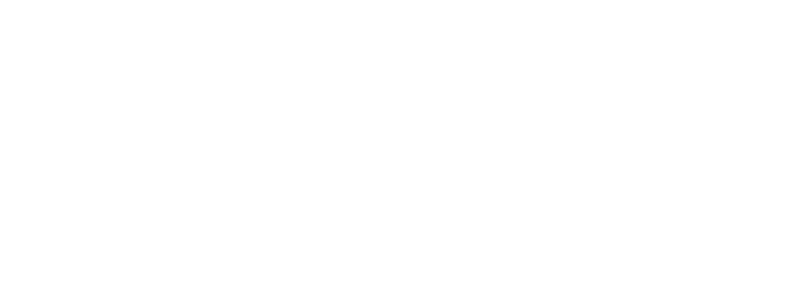
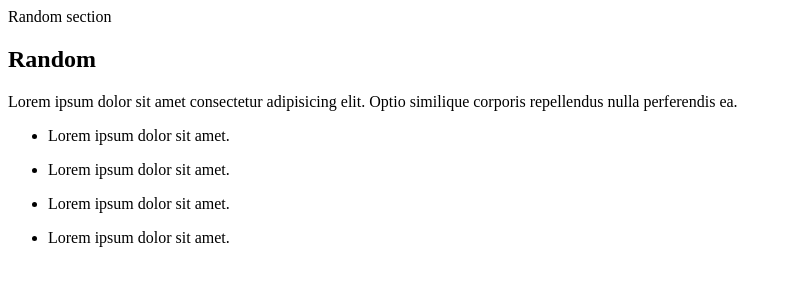
Before and after one commit to DenMerch/britlix, a plain HTML site: page index.html in a window 1280 px wide. Shown: the whole page, without its empty margins (0-792 px from the left). Drawn offline with Linux system fonts and the light colour scheme.

Commit message:
complete task

```diff
--- a/index.html
+++ b/index.html
@@ -1,10 +1,9 @@
 <!DOCTYPE html>
 <html lang="en">
-
   <head>
-    <meta charset="UTF-8">
-    <meta http-equiv="X-UA-Compatible" content="IE=edge">
-    <meta name="viewport" content="width=device-width, initial-scale=1.0">
+    <meta charset="UTF-8" />
+    <meta http-equiv="X-UA-Compatible" content="IE=edge" />
+    <meta name="viewport" content="width=device-width, initial-scale=1.0" />
     <title>Document</title>
   </head>
 
@@ -20,10 +19,20 @@
       <!-- contacts stas-->
       <!-- random section denys -->
 
+      <section>Random section</section>
+      <h2>Random</h2>
+      <p>
+        Lorem ipsum dolor sit amet consectetur adipisicing elit. Optio similique
+        corporis repellendus nulla perferendis ea.
+      </p>
+      <ul>
+        <li><p>Lorem ipsum dolor sit amet.</p></li>
+        <li><p>Lorem ipsum dolor sit amet.</p></li>
+        <li><p>Lorem ipsum dolor sit amet.</p></li>
+        <li><p>Lorem ipsum dolor sit amet.</p></li>
+      </ul>
     </main>
     <!-- footer oksana -->
     <footer></footer>
-
   </body>
-
 </html>
```
Lines whose indentation alone changed are shown as unchanged.
